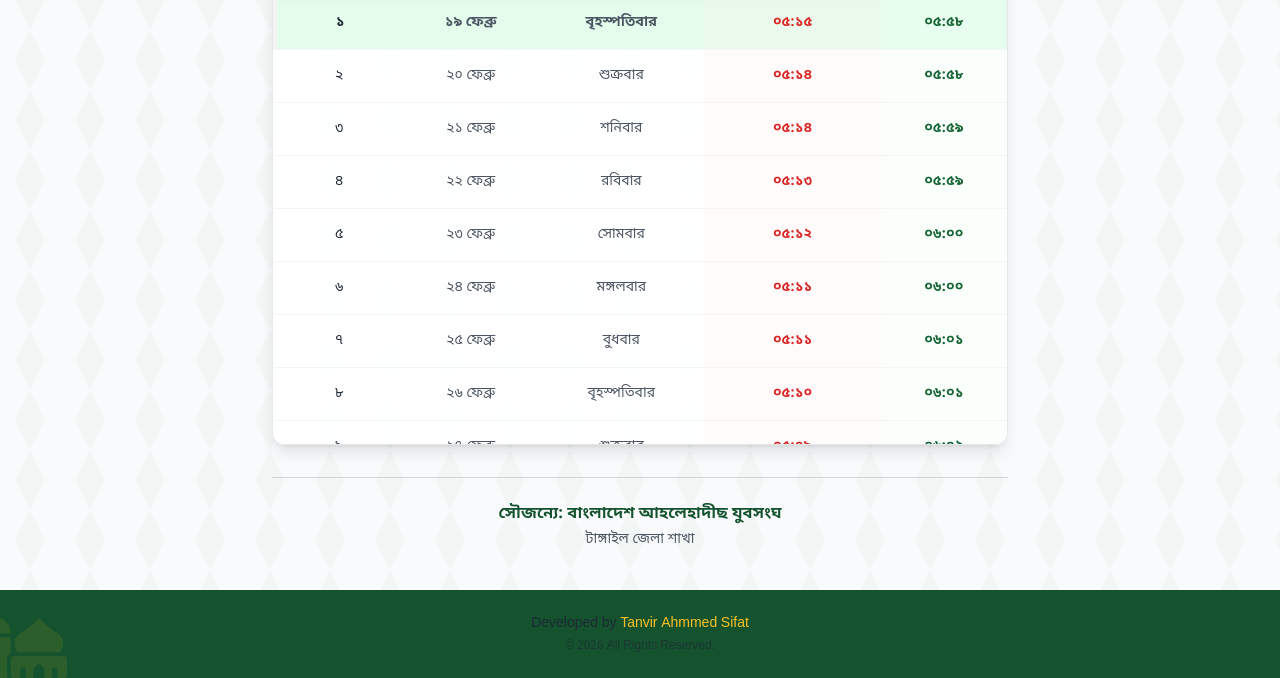
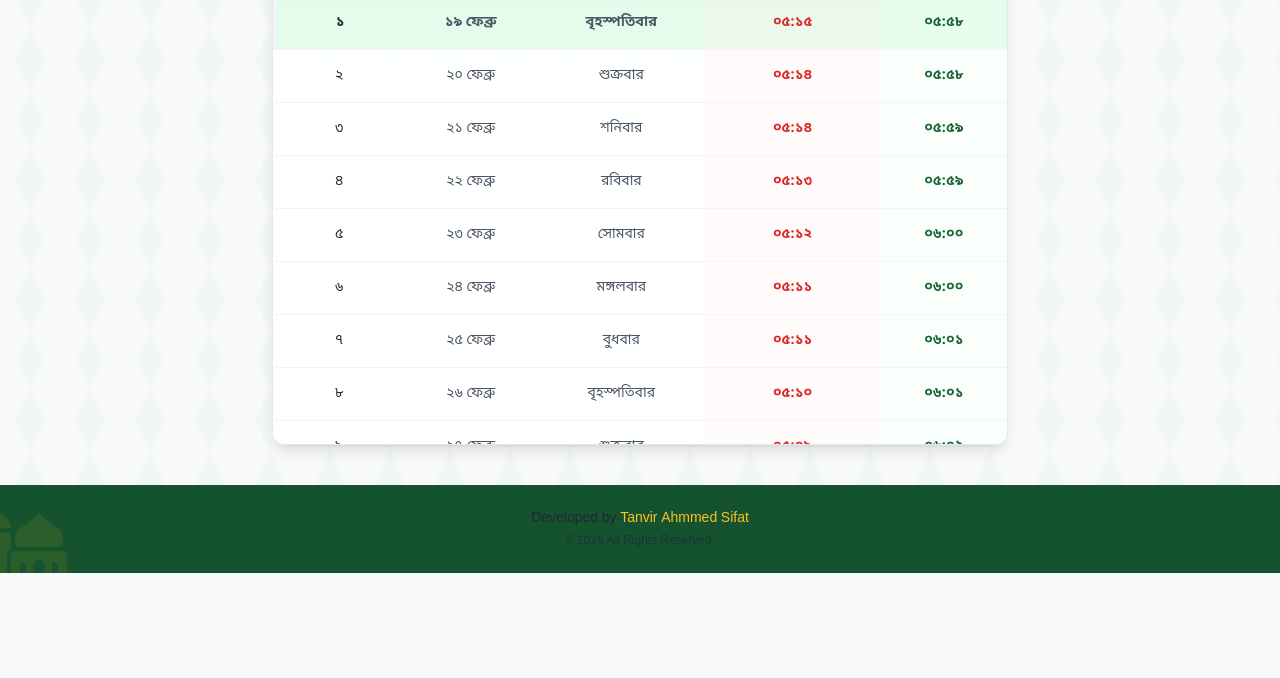
Before and after one commit to sifat26/ramadan-calender, a plain HTML site: page index.html in a window 1280 px wide. Shown: the part 570-1248 px from the top of the page. After the commit the page ends 1143 px from the top, so only its background shows below. Drawn offline with nearby package versions, Linux system fonts and the light colour scheme.

Commit message:
Remove footer organization information
Removed footer section with organization details.

```diff
--- a/index.html
+++ b/index.html
@@ -138,10 +138,6 @@
             </div>
         </div>
 
-        <div class="mt-8 text-center border-t border-gray-300 pt-6">
-            <p class="text-base font-bold text-islamic-900 mb-1">সৌজন্যে: বাংলাদেশ আহলেহাদীছ যুবসংঘ</p>
-            <p class="text-sm text-gray-600 font-medium">টাঙ্গাইল জেলা শাখা</p>
-        </div>
 
     </main>
 
```
